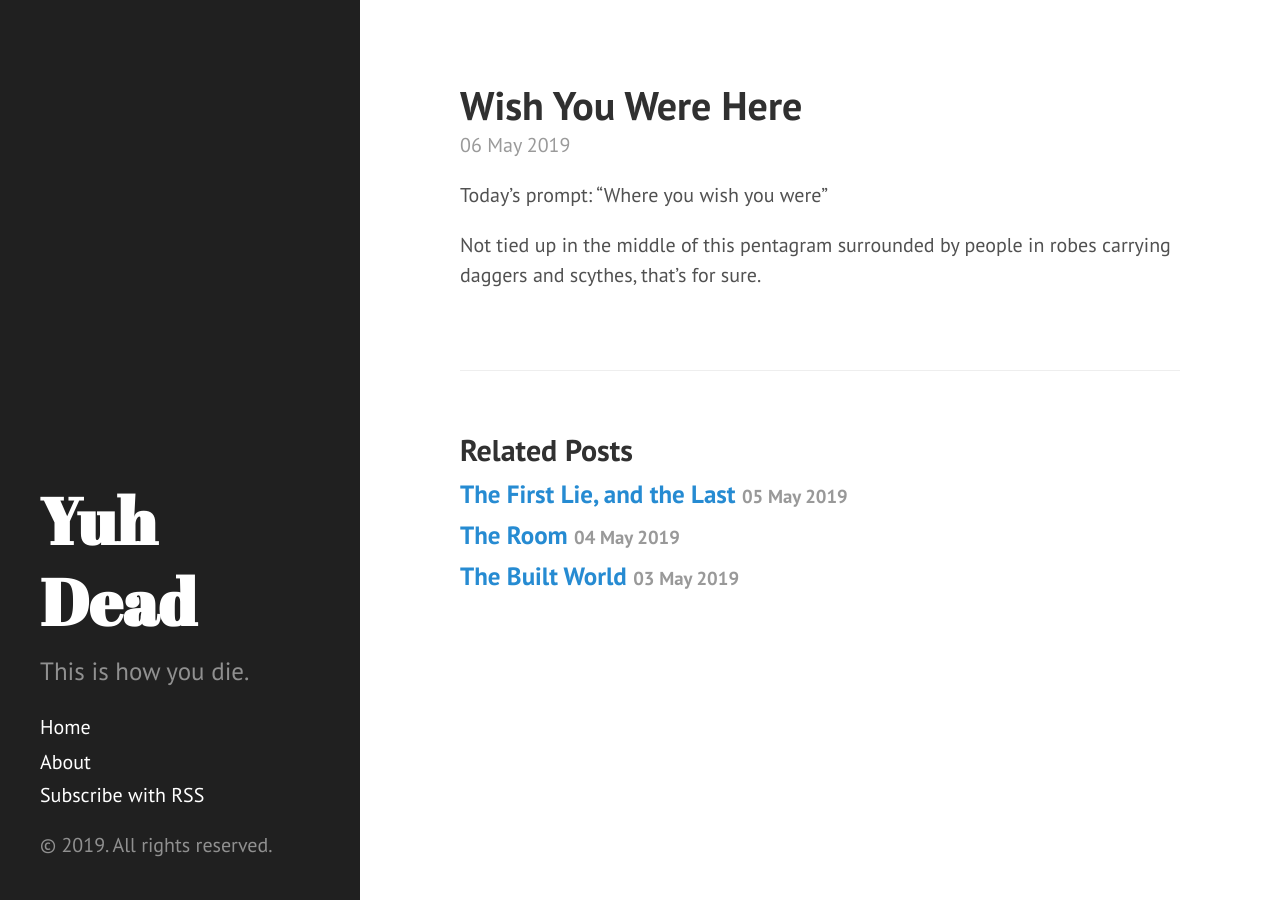
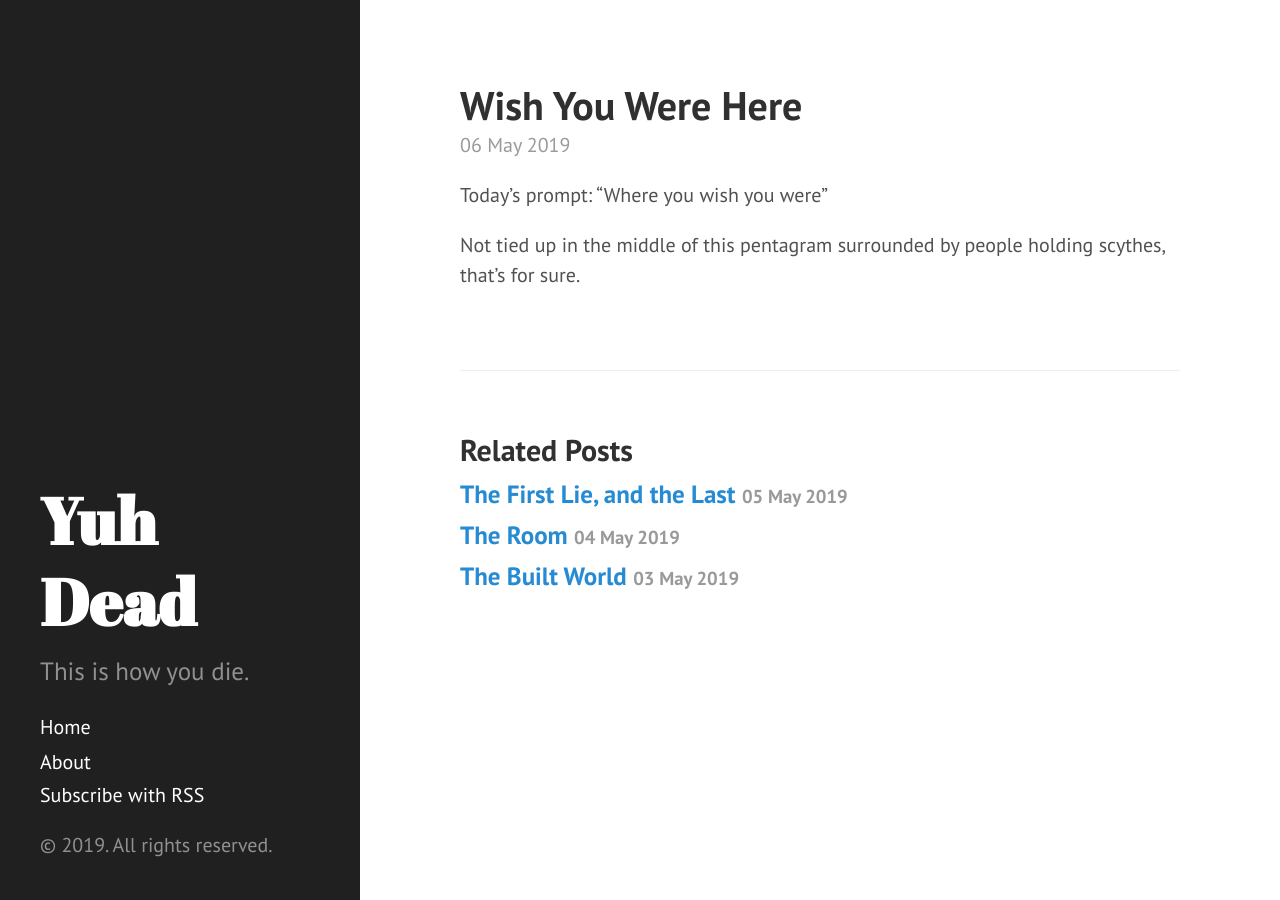
Before and after one commit to LoraV/LoraV.github.io, a Jekyll site: the page built from _posts/2019-05-06-wish.markdown, in a window 1280 px wide. Built offline with Jekyll 4.4.1, drawn with Linux system fonts in a browser that asks for light colours.

Commit message:
wish you were here post

```diff
--- a/_posts/2019-05-06-wish.markdown
+++ b/_posts/2019-05-06-wish.markdown
@@ -6,4 +6,4 @@ categories: death scenes
 ---
 Today's prompt: "Where you wish you were"
 
-Not tied up in the middle of this pentagram surrounded by people in robes carrying daggers and scythes, that's for sure.
+Not tied up in the middle of this pentagram surrounded by people holding scythes, that's for sure.
```
